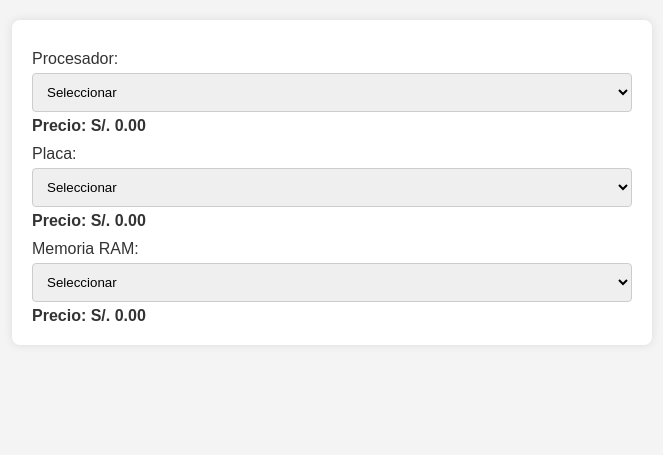
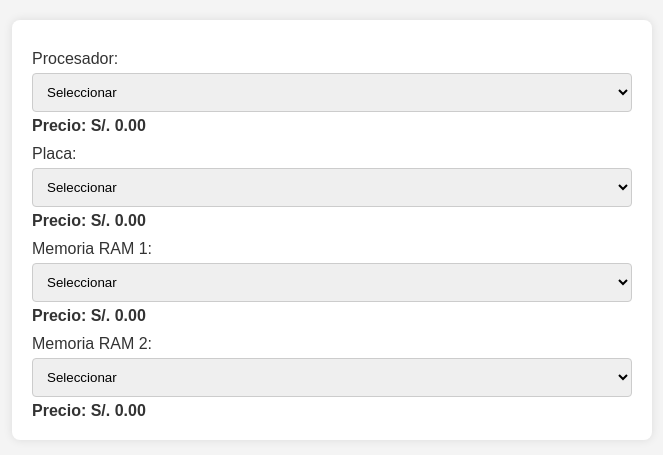
Before and after one commit to kyozApp/LaBrujaStore, a PHP site: page / in a window 1280 px wide. Shown: the top 455 px of the page, without its empty margins (308-971 px from the left). Run offline with PHP 8.4, Linux system fonts and the light colour scheme; data that the repository does not hold is empty.

Commit message:
cotizacion
al fin m

```diff
--- a/index.php
+++ b/index.php
@@ -46,13 +46,21 @@ if ($resultProcesadores && $resultPlacas) {
         </select>
         <span id="precioPlaca">Precio: S/. 0.00</span>
 
-        <!-- Tercer select para memorias RAM -->
-        <label for="memoriaRam">Memoria RAM:</label>
-        <select name="memoriaRam" id="memoriaRam">
+        <!-- Primer select para memorias RAM -->
+        <label for="memoriaRam1">Memoria RAM 1:</label>
+        <select name="memoriaRam1" id="memoriaRam1">
             <option value="" disabled selected>Seleccionar</option>
             <!-- Las opciones se llenarán dinámicamente con JavaScript -->
         </select>
-        <span id="precioMemoriaRam">Precio: S/. 0.00</span>
+        <span id="precioMemoriaRam1">Precio: S/. 0.00</span>
+
+        <!-- Segundo select para memorias RAM -->
+        <label for="memoriaRam2">Memoria RAM 2:</label>
+        <select name="memoriaRam2" id="memoriaRam2">
+            <option value="" disabled selected>Seleccionar</option>
+            <!-- Las opciones se llenarán dinámicamente con JavaScript -->
+        </select>
+        <span id="precioMemoriaRam2">Precio: S/. 0.00</span>
 
         <script>
             // Lógica de JavaScript para actualizar las opciones del segundo y tercer select y los precios
@@ -64,9 +72,10 @@ if ($resultProcesadores && $resultPlacas) {
                 // Actualizar el precio del procesador en el span
                 document.getElementById('precioProcesador').textContent = "Precio: S/. " + (isNaN(precioProcesador) ? '0.00' : precioProcesador.toFixed(2));
 
-                // Restablecer el precio de la placa y memoria RAM a "Precio no disponible"
+                // Restablecer el precio de la placa y memorias RAM a "Precio no disponible"
                 document.getElementById('precioPlaca').textContent = "Precio: S/. ";
-                document.getElementById('precioMemoriaRam').textContent = "Precio: S/. ";
+                document.getElementById('precioMemoriaRam1').textContent = "Precio: S/. ";
+                document.getElementById('precioMemoriaRam2').textContent = "Precio: S/. ";
 
                 // Realizar una solicitud AJAX para obtener las placas compatibles
                 var xhttp = new XMLHttpRequest();
@@ -112,58 +121,71 @@ if ($resultProcesadores && $resultPlacas) {
                     document.getElementById('precioPlaca').textContent = "Precio: S/. 0.00";
                 }
 
-                // Restablecer el precio de la memoria RAM a "Precio no disponible"
-                document.getElementById('precioMemoriaRam').textContent = "Precio: S/. ";
+                // Restablecer el precio de las memorias RAM a "Precio no disponible"
+                document.getElementById('precioMemoriaRam1').textContent = "Precio: S/. ";
+                document.getElementById('precioMemoriaRam2').textContent = "Precio: S/. ";
             });
 
             // Lógica para cargar las opciones de memoria RAM compatibles con la placa seleccionada
-            document.getElementById('placa').addEventListener('change', function() {
-                // Obtener el valor de la placa seleccionada
-                var idPlaca = this.value;
-
-                // Realizar una solicitud AJAX para obtener las memorias RAM compatibles
+            function cargarMemoriasRam(idPlaca, selectorMemoriaRam, selectorPrecioMemoriaRam) {
                 var xhttp = new XMLHttpRequest();
                 xhttp.onreadystatechange = function() {
                     if (this.readyState == 4 && this.status == 200) {
-                        // Limpiar las opciones actuales del tercer select
-                        document.getElementById('memoriaRam').innerHTML = '';
+                        // Limpiar las opciones actuales del selector de memoria RAM
+                        document.getElementById(selectorMemoriaRam).innerHTML = '';
 
                         // Parsear la respuesta JSON
                         var memoriasRam = JSON.parse(this.responseText);
 
-                        // Agregar la opción "Seleccionar" al tercer select
+                        // Agregar la opción "Seleccionar" al selector de memoria RAM
                         var optionSeleccionar = document.createElement('option');
                         optionSeleccionar.value = "";
                         optionSeleccionar.text = "Seleccionar";
-                        document.getElementById('memoriaRam').add(optionSeleccionar);
+                        document.getElementById(selectorMemoriaRam).add(optionSeleccionar);
 
-                        // Agregar las nuevas opciones al tercer select
+                        // Agregar las nuevas opciones al selector de memoria RAM
                         for (var i = 0; i < memoriasRam.length; i++) {
                             var option = document.createElement('option');
                             option.value = memoriasRam[i].Id_MemoriaRam;
                             option.text = memoriasRam[i].Producto;
                             option.setAttribute('data-precio', memoriasRam[i].Precio);
-                            document.getElementById('memoriaRam').add(option);
+                            document.getElementById(selectorMemoriaRam).add(option);
                         }
                     }
                 };
                 xhttp.open("GET", "get_memorias_ram.php?Id_Placa=" + idPlaca, true);
                 xhttp.send();
+            }
+
+            // Lógica para cargar las opciones de memoria RAM compatibles con la placa seleccionada
+            document.getElementById('placa').addEventListener('change', function() {
+                cargarMemoriasRam(this.value, 'memoriaRam1', 'precioMemoriaRam1');
+                cargarMemoriasRam(this.value, 'memoriaRam2', 'precioMemoriaRam2');
             });
 
             // Lógica para actualizar el precio de la memoria RAM seleccionada
-            document.getElementById('memoriaRam').addEventListener('change', function() {
-                // Obtener el precio seleccionado del tercer select
-                var precioMemoriaRam = parseFloat(this.options[this.selectedIndex].getAttribute('data-precio'));
+            function actualizarPrecioMemoriaRam(selectorMemoriaRam, selectorPrecioMemoriaRam) {
+                // Obtener el precio seleccionado del selector de memoria RAM
+                var precioMemoriaRam = parseFloat(document.getElementById(selectorMemoriaRam).options[document.getElementById(selectorMemoriaRam).selectedIndex].getAttribute('data-precio'));
 
                 // Verificar si el precio es un número válido
                 if (!isNaN(precioMemoriaRam)) {
                     // Actualizar el precio de la memoria RAM en el span
-                    document.getElementById('precioMemoriaRam').textContent = "Precio: S/. " + precioMemoriaRam.toFixed(2);
+                    document.getElementById(selectorPrecioMemoriaRam).textContent = "Precio: S/. " + precioMemoriaRam.toFixed(2);
                 } else {
                     // Manejar el caso en que el precio no sea un número válido
-                    document.getElementById('precioMemoriaRam').textContent = "Precio: S/. 0.00";
+                    document.getElementById(selectorPrecioMemoriaRam).textContent = "Precio: S/. 0.00";
                 }
+            }
+
+            // Lógica para actualizar el precio de la memoria RAM 1 seleccionada
+            document.getElementById('memoriaRam1').addEventListener('change', function() {
+                actualizarPrecioMemoriaRam('memoriaRam1', 'precioMemoriaRam1');
+            });
+
+            // Lógica para actualizar el precio de la memoria RAM 2 seleccionada
+            document.getElementById('memoriaRam2').addEventListener('change', function() {
+                actualizarPrecioMemoriaRam('memoriaRam2', 'precioMemoriaRam2');
             });
         </script>
     </main>
```
